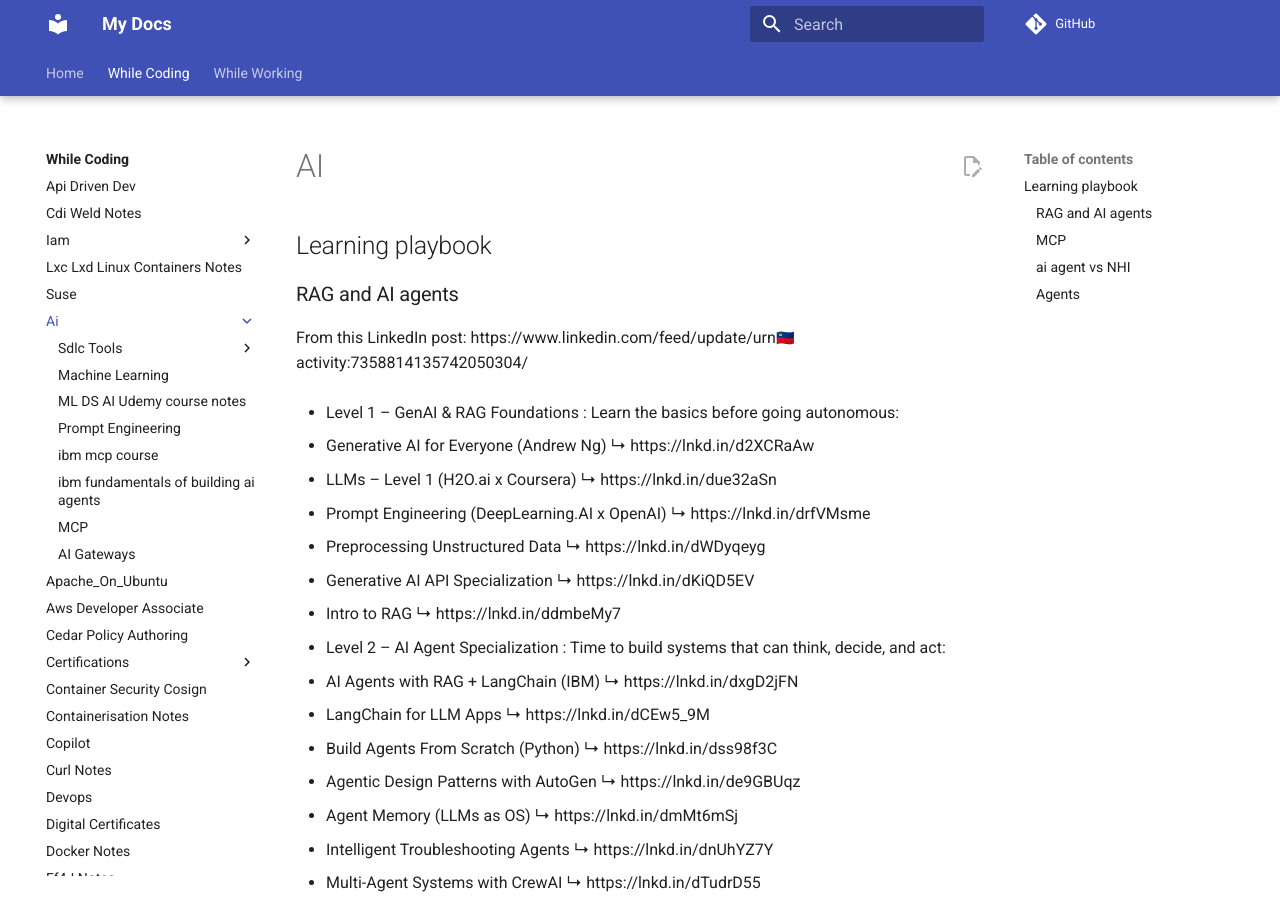
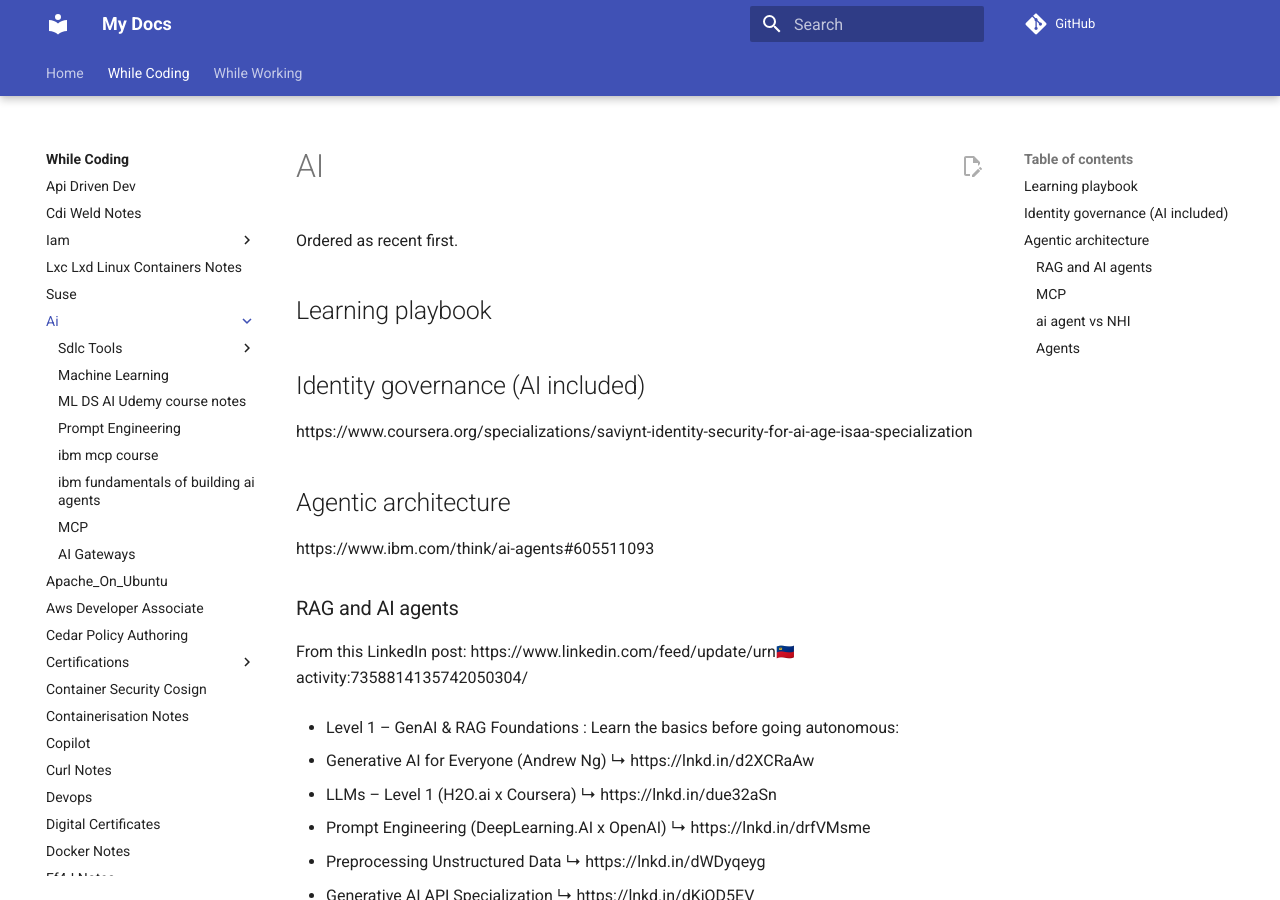
Before and after one commit to ossdhaval/mysite, an MkDocs documentation site: the page built from source/while-coding/ai/index.md, in a window 1280 px wide and 900 px high. Built offline with MkDocs 1.6.1 and Material for MkDocs 9.7.7, drawn with Linux system fonts in a browser that asks for light colours; emoji names are drawn with the system emoji font; comment, search, counter and statistics services are not loaded.

Commit message:
Update index.md

```diff
--- a/source/while-coding/ai/index.md
+++ b/source/while-coding/ai/index.md
@@ -1,6 +1,16 @@
 # AI
 
+Ordered as recent first.
+
 ## Learning playbook
+
+## Identity governance (AI included)
+
+https://www.coursera.org/specializations/saviynt-identity-security-for-ai-age-isaa-specialization
+
+## Agentic architecture
+
+https://www.ibm.com/think/ai-agents#605511093
 
 ### RAG and AI agents
 
```
